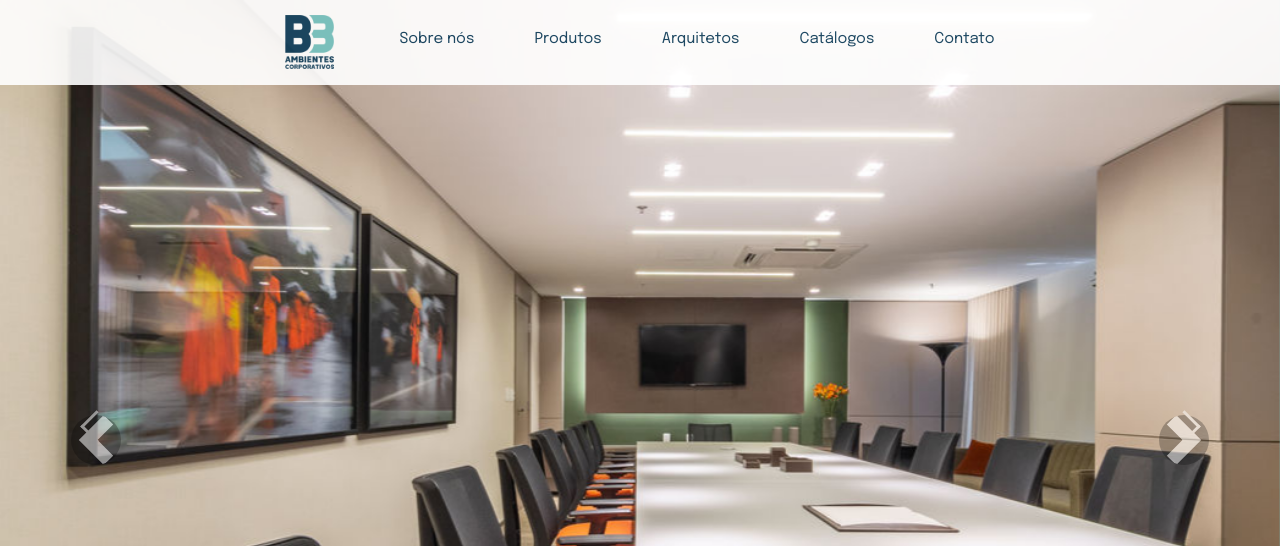
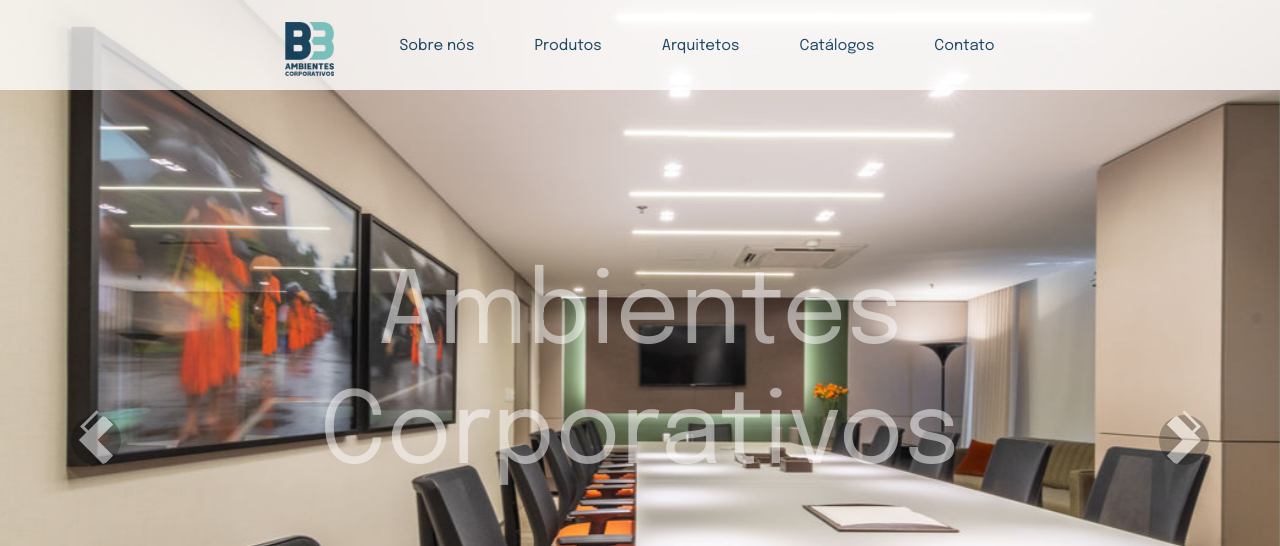
Before and after one commit to albertoramos123/b3, a website with bundled scripts: page index.html in a window 1280 px wide. Shown: the top 546 px of the page. Built offline with nearby package versions, Linux system fonts and the light colour scheme.

Commit message:
frase em cima da imagem principal / ajuste header

```diff
--- a/CSS/b3.css
+++ b/CSS/b3.css
@@ -27,8 +27,8 @@ header {
     color: #ffffff0e;
     padding: 10px;
     z-index: 1000;
-    background-color: #ffffff;
-    height: 85px;
+    background-color: #ffffffda;
+    height: 90px;
     opacity: 0.9;
 }
 
@@ -43,13 +43,14 @@ header {
     display: inline-block;
     text-decoration: none;
     padding-top: 5px; /* Espaço para o traço */
+
 }
 
 .menu-item a::before {
     content: '';
     position: absolute;
     left: 50%; /* Centraliza horizontalmente */
-    bottom: 0; /* Posiciona o traço acima do texto */
+    bottom: 0;
     width: 0; /* Começa com largura 0 */
     height: 2px; /* Altura da linha */
     background-color:#0a3a58; /* Cor do traço */
@@ -70,7 +71,7 @@ nav ul {
     justify-content: center;
     align-items: center;
     font-size: 15px;
-    margin-top: 5px;
+    margin-top: 12px;
 
 }
 
@@ -134,13 +135,32 @@ nav ul .sub-dropdown li a:hover {
     background-color: #f8f9fa;
 }
 
+.back h1{
+
+    text-shadow: #071f2c;
+    color: #ffffff;
+    opacity: 50%;
+    position: absolute;
+    z-index: 1;
+    font-size: 100px;
+    font-weight: 100;
+    width: 100%;
+    box-sizing: border-box; /* Inclui o padding e border na largura total */
+    text-align: center;
+    margin-top: 20%;
+
+
+
+}
 
 
 
 .first-carousel .carousel-item img {
+    position: relative ;
     width: 100%;
     height: 880px;
     object-fit: cover;
+    z-index: -1;
 }
 
 .carousel-control-prev-icon,
@@ -152,8 +172,8 @@ nav ul .sub-dropdown li a:hover {
 .produtos {
     font-family: "Epilogue", Sans-serif;
     background-color: #ffffff;
-    color: #071f2c;
-   height: 600px;
+    color: #0a3a58;
+    height: 600px;
     padding: 30px 30px; /* Adiciona padding lateral */
     width: 100%; /* Garante que a seção ocupe toda a largura disponível */
     box-sizing: border-box; /* Inclui o padding e border na largura total */
--- a/CSS/produtos.css
+++ b/CSS/produtos.css
@@ -15,7 +15,7 @@ body{
   }
 
   .sidebar {
-    height: 100vh; /* Altura total da viewport */
+    height: 100vh;
     position: fixed; /* Fixa a sidebar na posição */
     top: 0;
     left: 0;
--- a/index.html
+++ b/index.html
@@ -61,7 +61,8 @@
             </nav>
         </div>
     </header>
-    <section>
+    <section class="back">
+        <h1>Ambientes <br> Corporativos</h1>
         <!-- Carrossel Bootstrap -->
         <div id="carouselExample" class="carousel slide first-carousel" data-ride="carousel" data-interval="3000">
             <div class="carousel-inner">
```
